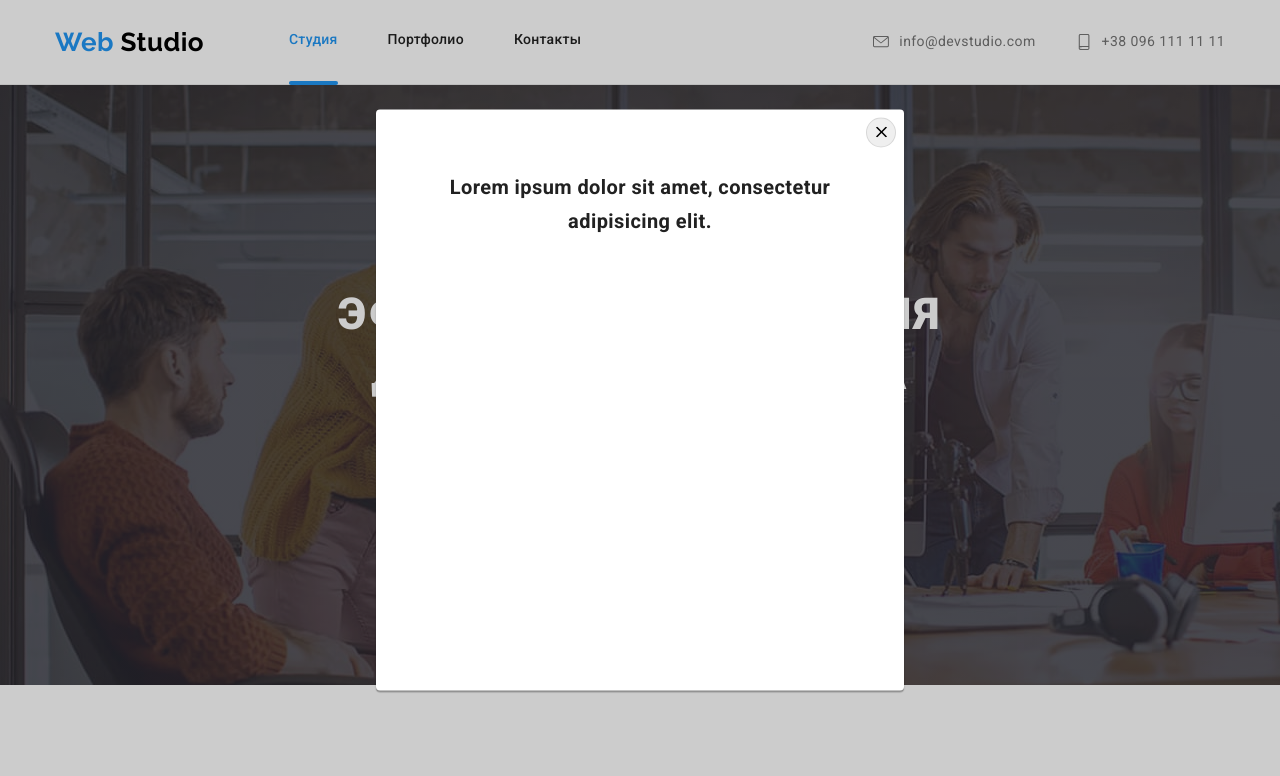
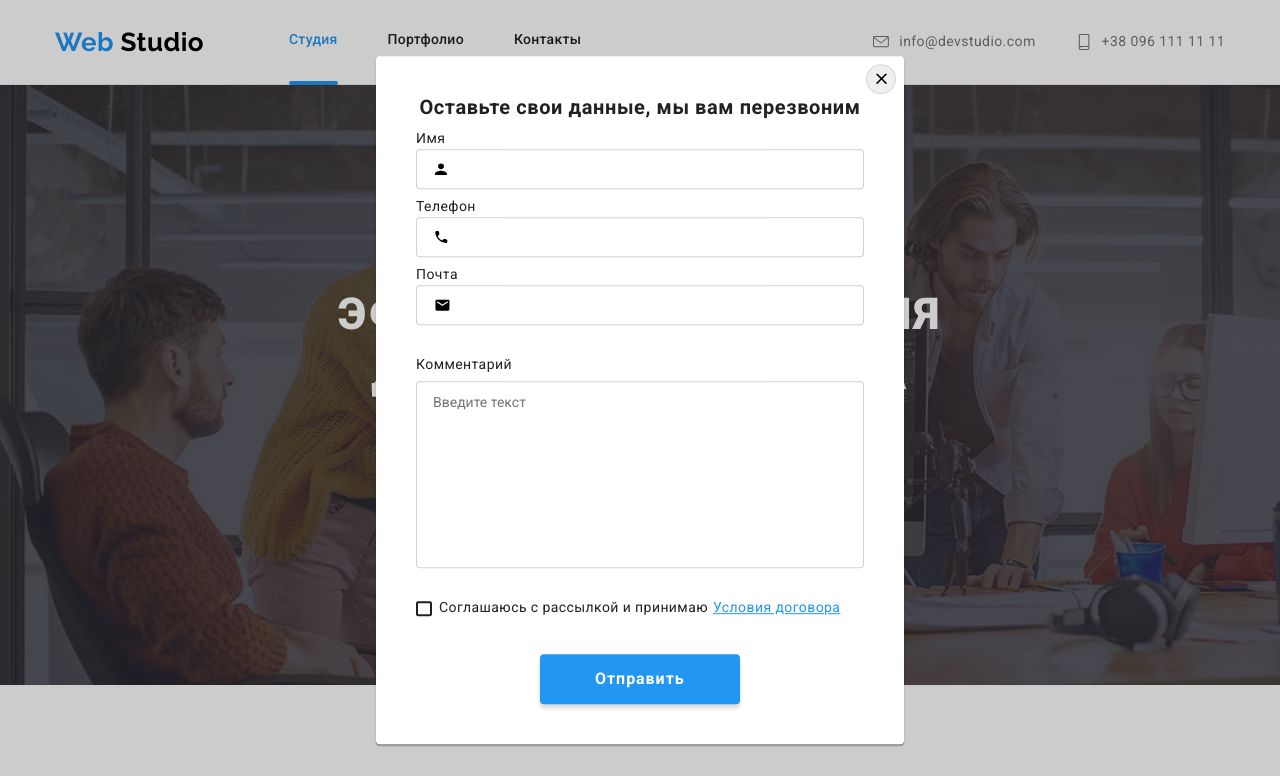
Before and after one commit to BogdanovaMarina/goit-markup-hw-06, a plain HTML site: page index.html in a window 1280 px wide. Both pictures are taken after a click on the button "Заказать услугу". Shown: the top 776 px of the page. Drawn offline with Linux system fonts and the light colour scheme.

Commit message:
Добавляет стили мод.окна и форму подписки
Сделан кастомный чекбокс

```diff
--- a/css/styles.css
+++ b/css/styles.css
@@ -198,13 +198,15 @@ header {
 	letter-spacing: 0.06em;
 	background-color: var(--accent-color);
 	color: var(--third-color);
+	box-shadow: 0px 4px 4px rgba(0, 0, 0, 0.15);
+	cursor: pointer;
 }
 
 .button:hover,
 .button:focus,
 .button:active {
 	background-color: #188ce8;
-	outline: none;
+	outline: var(--accent-color);
 }
 
 /* section */
@@ -443,7 +445,9 @@ header {
 }
 
 .footer-block:nth-child(3) {
-	width: calc(50% - 15px);
+	/* ------ */
+	display: block;
+	/* width: calc(50% - 15px); */
 }
 
 .footer-block .action {
@@ -453,6 +457,20 @@ header {
 .footer-block .container {
 	display: flex;
 	justify-content: space-between;
+}
+
+.input-footer {
+	display: inline-flex;
+	width: 358px;
+	padding-top: 15px;
+	padding-bottom: 15px;
+	padding-left: 12px;
+	margin-right: 12px;
+	font-size: 16px;
+	border-radius: 4px;
+	color: var(--secondary-color);
+	background-color: transparent;
+	border: 1px solid rgba(255, 255, 255, 0.3);
 }
 .flex-footer {
 	display: flex;
@@ -611,7 +629,7 @@ header {
 	background-color: var(--accent-color);
 	box-shadow: 0px 3px 1px rgba(0, 0, 0, 0.1), 0px 1px 2px rgba(0, 0, 0, 0.08), 0px 2px 2px rgba(0, 0, 0, 0.12);
 	cursor: pointer;
-	outline: none;
+	outline: var(--accent-color);
 }
 
 .filter-title {
@@ -636,9 +654,12 @@ img {
 }
 
 .item-portfolio {
-	width: calc(100% - (2 * 30px)) / 3;
+	/* width: calc(100% - 60px) / 3; */
+	width: 370px;
 	margin-right: 30px;
 	margin-bottom: 30px;
+	box-sizing: border-box;
+	border: 1px solid #eeeeee;
 }
 .item-portfolio:nth-child(3n) {
 	margin-right: 0px;
@@ -688,11 +709,12 @@ img {
 	transform: translate(-50%, -50%);
 	width: 100%;
 	max-width: 528px;
-	height: 581px;
+	/* height: 581px; */
 	padding: 40px;
 	background-color: #ffffff;
 	box-shadow: 0px 1px 3px rgba(0, 0, 0, 0.12), 0px 1px 1px rgba(0, 0, 0, 0.14), 0px 2px 1px rgba(0, 0, 0, 0.2);
 	border-radius: 4px;
+	transition: 250ms cubic-bezier(0.4, 0, 0.2, 1);
 }
 
 .btn-close {
@@ -704,10 +726,174 @@ img {
 
 	border: 1px solid rgba(0, 0, 0, 0.1);
 	border-radius: 50%;
+	transition: 250ms cubic-bezier(0.4, 0, 0.2, 1);
+	outline: transparent;
 }
 
-.message {
+.btn-close:hover {
+	fill: var(--accent-color);
+}
+
+.form-title {
+	margin: 0;
+	margin-bottom: 30px;
+	font-style: normal;
 	font-weight: bold;
 	font-size: 20px;
+	line-height: 1.15;
+	text-align: center;
+	letter-spacing: 0.03em;
+
+	color: var(--primary-color);
+}
+.form-field {
+	position: relative;
+	display: flex;
+	flex-direction: column;
+	margin-bottom: 28px;
+}
+
+.form-input {
+	display: inline-block;
+	width: 100%;
+	margin: 0;
+	padding-top: 11px;
+	padding-right: 12px;
+	padding-bottom: 11px;
+	padding-left: 42px;
+	border: 1px solid rgba(33, 33, 33, 0.2);
+	border-radius: 4px;
+}
+
+.form-input:focus {
+	border: 1px solid var(--accent-color);
+	outline: 0;
+}
+
+.form-label {
+	position: absolute;
+	top: -10px;
+
+	transform: translateY(-50%);
+
+	transition-duration: 250ms;
+	transition-timing-function: cubic-bezier(0.4, 0, 0.2, 1);
+}
+
+.form-input:focus + .form-input {
+	color: var(--accent-color);
+
+	/* transform: translateY(-50px); */
+
+	/* transform: translate(-25px, -45px); */
+}
+.form-input:not(:placeholder-shown) + .form-label {
+	/* transform: translateY(-50px); */
+
+	/* transform: translate(-25px, -45px); */
+}
+
+.icon-input {
+	display: inline-block;
+	position: absolute;
+	top: 20px;
+	left: 19px;
+	transform: translateY(-50%);
+}
+
+.form-input:focus ~ .icon-input {
+	fill: var(--accent-color);
+}
+
+.textarea {
+	padding: 12px 16px;
+	resize: none;
+	border: 1px solid rgba(33, 33, 33, 0.2);
+	border-radius: 4px;
+}
+
+.textarea:focus {
+	border: 1px solid var(--accent-color);
+	outline: 0;
+}
+
+.comment {
+	margin-bottom: 4px;
+}
+
+.comment:focus {
+}
+
+.checkbox {
+	position: absolute;
+	width: 1px;
+	height: 1px;
+	margin: -1px;
+	padding: 0;
+	border: 0;
+	clip: rect(0 0 0 0);
+	overflow: hidden;
+}
+
+.custom-check {
+	display: inline-block;
+	width: 16px;
+	height: 15px;
+	margin-right: 7px;
+	border: 2px solid var(--primary-color);
+	border-radius: 2px;
+	transition: background-color 250ms cubic-bezier(0.4, 0, 0.2, 1);
+}
+
+.checkbox:checked + .custom-check {
+	background-color: var(--accent-color);
+	background-image: url("../images/icon-check.svg");
+
+	background-size: contain;
+	border-color: transparent;
+	background-repeat: no-repeat;
+}
+
+.form-checkbox {
+	margin-bottom: 30px;
+}
+
+.checkbox-label {
+	display: inline-flex;
+	align-items: center;
+}
+
+.checkbox-label a {
+	text-decoration: underline;
+	color: var(--accent-color);
+	margin-left: 5px;
+}
+
+.form-btn {
 	text-align: center;
 }
+.form-button {
+	display: inline-flex;
+	border: var(--accent-color);
+	border-radius: 4px;
+	padding: 10px 55px;
+	min-width: 200px;
+
+	font-family: Roboto;
+	font-weight: 700;
+	font-size: 16px;
+	line-height: 1.88;
+	align-items: center;
+	letter-spacing: 0.06em;
+
+	background-color: var(--accent-color);
+	color: var(--third-color);
+	box-shadow: 0px 4px 4px rgba(0, 0, 0, 0.15);
+	cursor: pointer;
+}
+.form-button:hover,
+.form-button:focus,
+.form-button:active {
+	background-color: #188ce8;
+	outline: var(--accent-color);
+}
--- a/index.html
+++ b/index.html
@@ -531,7 +531,7 @@
 				<!-- блок форма подписки -->
 				<div class="footer-block">
 					<b class="action">Подпишитесь на рассылку</b>
-					<input type="email" name="email" id="email" placeholder="email" />
+					<input class="input-footer" type="email" name="email" id="email" placeholder="E-mail" />
 					<button type="submit" class="button">
 						Подписаться
 					</button>
@@ -539,17 +539,66 @@
 			</div>
 		</footer>
 		<div class="backdrop is-hidden" data-modal>
-			<div class="modal">
+			<div class="modal" autocomplete="off">
 				<button class="btn-close" data-modal-close>
 					<svg class="icon-close" width="11" height="11">
 						<use href="./images/symbol-defs.svg#icon-vector"></use>
 					</svg>
 				</button>
-				<p class="message">
-					Lorem ipsum dolor sit amet, consectetur adipisicing elit.
-				</p>
+				<h2 class="form-title">
+					Оставьте свои данные, мы вам перезвоним
+				</h2>
+
+				<form class="form js-speaker-form">
+					<div class="form-field">
+						<input class="form-input" type="text" name="name" id="name" autofocus placeholder=" " />
+						<label for="name" class="form-label">Имя</label>
+						<svg class="icon-input" width="12" height="12">
+							<use href="./images/symbol-defs.svg#icon-person"></use>
+						</svg>
+					</div>
+					<div class="form-field">
+						<input class="form-input" type="tel" name="tel" id="tel" placeholder=" " />
+						<label for="tel" class="form-label">Телефон</label>
+						<svg class="icon-input" width="13" height="13">
+							<use href="./images/symbol-defs.svg#icon-tel"></use>
+						</svg>
+					</div>
+					<div class="form-field">
+						<input class="form-input" type="email" name="mail" id="mail" placeholder=" " />
+						<label for="mail" class="form-label">Почта</label>
+						<svg class="icon-input" width="15" height="12">
+							<use href="./images/symbol-defs.svg#icon-email"></use>
+						</svg>
+					</div>
+					<div class="form-field">
+						<label for="comment" class="comment">Комментарий</label>
+						<textarea class="textarea" name="comment" id="comment" rows="10" placeholder="Введите текст"></textarea>
+					</div>
+					<div class="form-checkbox">
+						<label for="policy" class="checkbox-label">
+							<input class="checkbox" type="checkbox" name="policy" id="policy" />
+							<span class="custom-check"></span>
+							Соглашаюсь с рассылкой и принимаю
+							<a href="#">Условия договора</a>
+						</label>
+					</div>
+
+					<div class="form-btn">
+						<button type="submit" class="form-button">Отправить</button>
+					</div>
+				</form>
 			</div>
 		</div>
 		<script src="./js/modal.js"></script>
+		<script>
+			;(() => {
+				document.querySelector(".js-speaker-form").addEventListener("submit", e => {
+					e.preventDefault()
+
+					new FormData(e.currentTarget).forEach((value, name) => console.log(`${name}: ${value}`))
+				})
+			})()
+		</script>
 	</body>
 </html>
```
